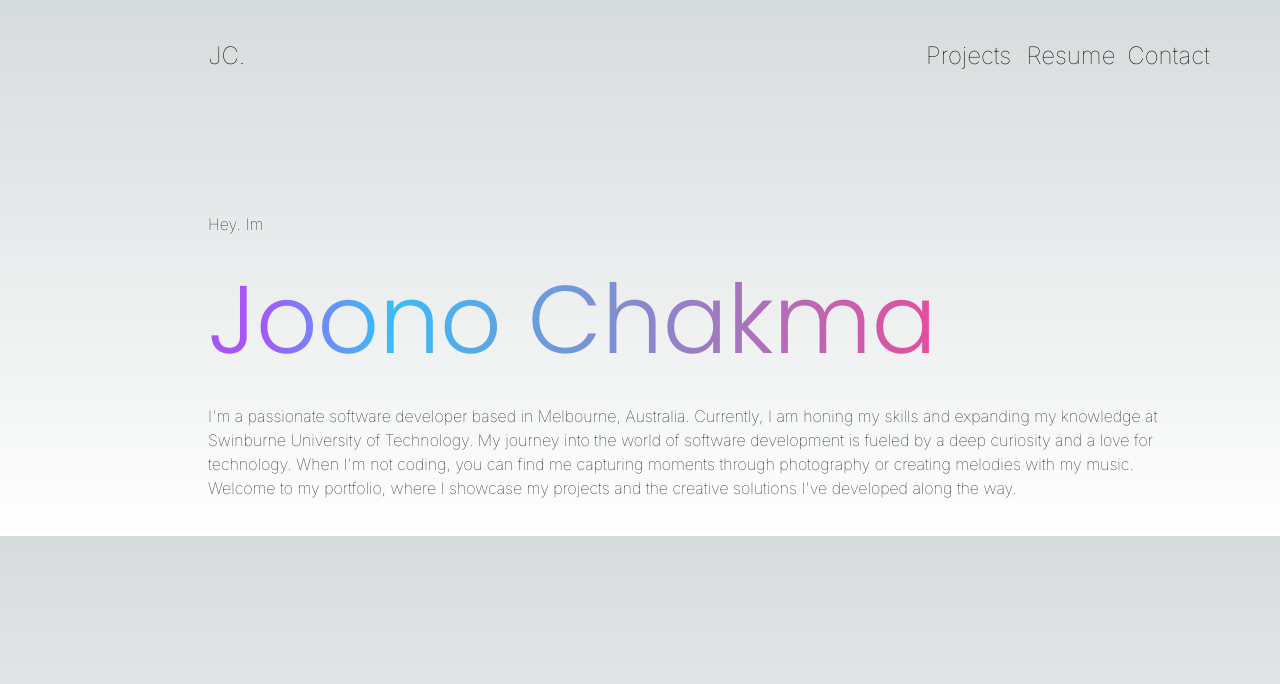
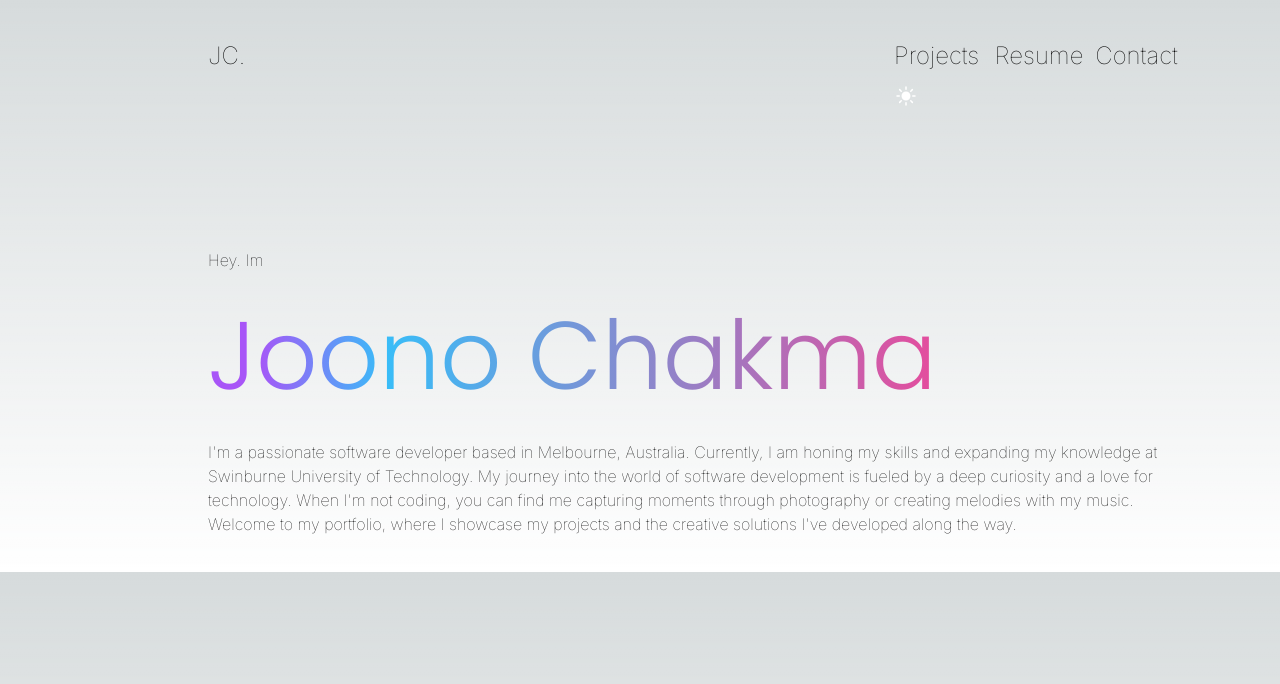
Before and after one commit to joonochakma/personal-portfolio, a Next.js app: page / in a window 1280 px wide. Shown: the top 684 px of the page. Built offline with nearby package versions, Linux system fonts and the light colour scheme.

Commit message:
add light svg

```diff
--- /dev/null
+++ b/src/app/icons/lightIcon.tsx
@@ -0,0 +1,26 @@
+export interface LightIconProps {
+  colour: string;
+}
+
+const LightIcon = (props: LightIconProps) => {
+  const { colour } = props;
+
+  return (
+    <svg
+      xmlns="http://www.w3.org/2000/svg"
+      viewBox="0 0 24 24"
+      strokeWidth={1.5}
+      stroke="white"
+      className="size-6"
+      fill={colour}
+    >
+      <path
+        strokeLinecap="round"
+        strokeLinejoin="round"
+        d="M12 3v2.25m6.364.386-1.591 1.591M21 12h-2.25m-.386 6.364-1.591-1.591M12 18.75V21m-4.773-4.227-1.591 1.591M5.25 12H3m4.227-4.773L5.636 5.636M15.75 12a3.75 3.75 0 1 1-7.5 0 3.75 3.75 0 0 1 7.5 0Z"
+      />
+    </svg>
+  );
+};
+
+export default LightIcon;
--- a/src/app/navlinks.tsx
+++ b/src/app/navlinks.tsx
@@ -1,13 +1,15 @@
 import Link from 'next/link';
+import LightIcon from './icons/lightIcon';
 
 export default function Navlinks() {
   return (
-    <ul className=" pr-16 grid grid-cols-3 gap-3 ">
+    <ul className=" pr-24 grid grid-cols-3 gap-3 ">
       <Link href="/Projects">Projects</Link>
       <Link href="/resume" target="_blank">
         Resume
       </Link>
       <Link href="/Contact">Contact</Link>
+      <LightIcon colour="white" />
     </ul>
   );
 }
```
